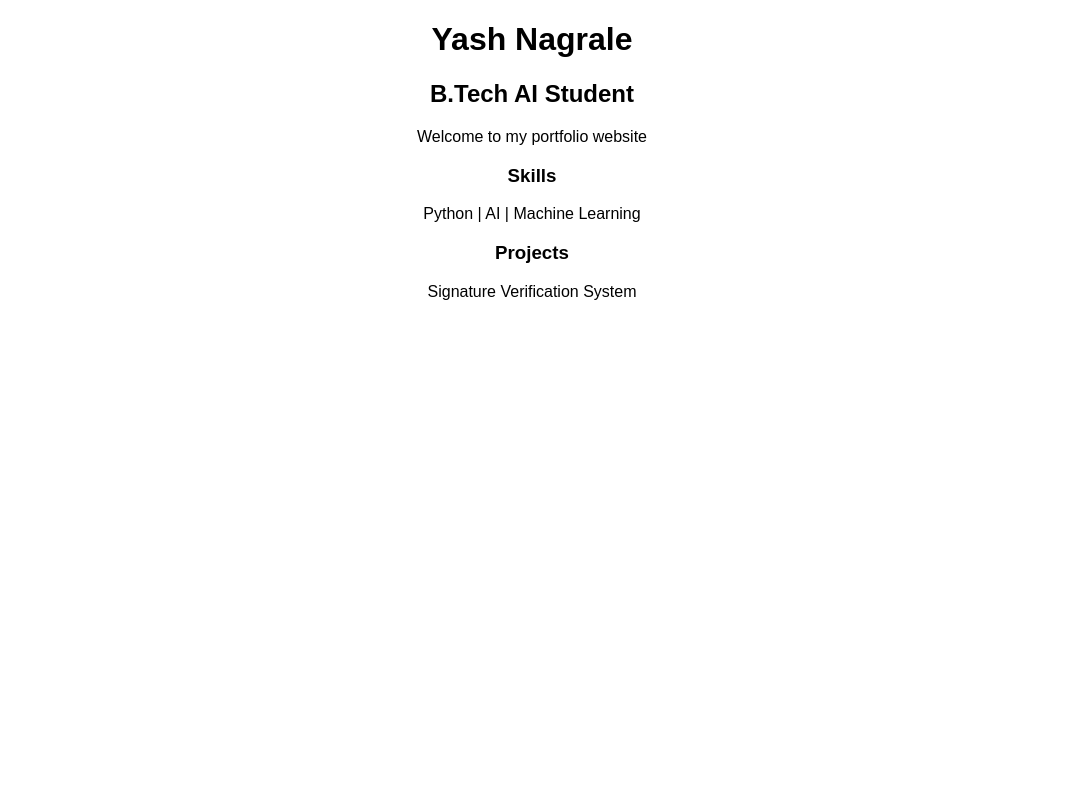
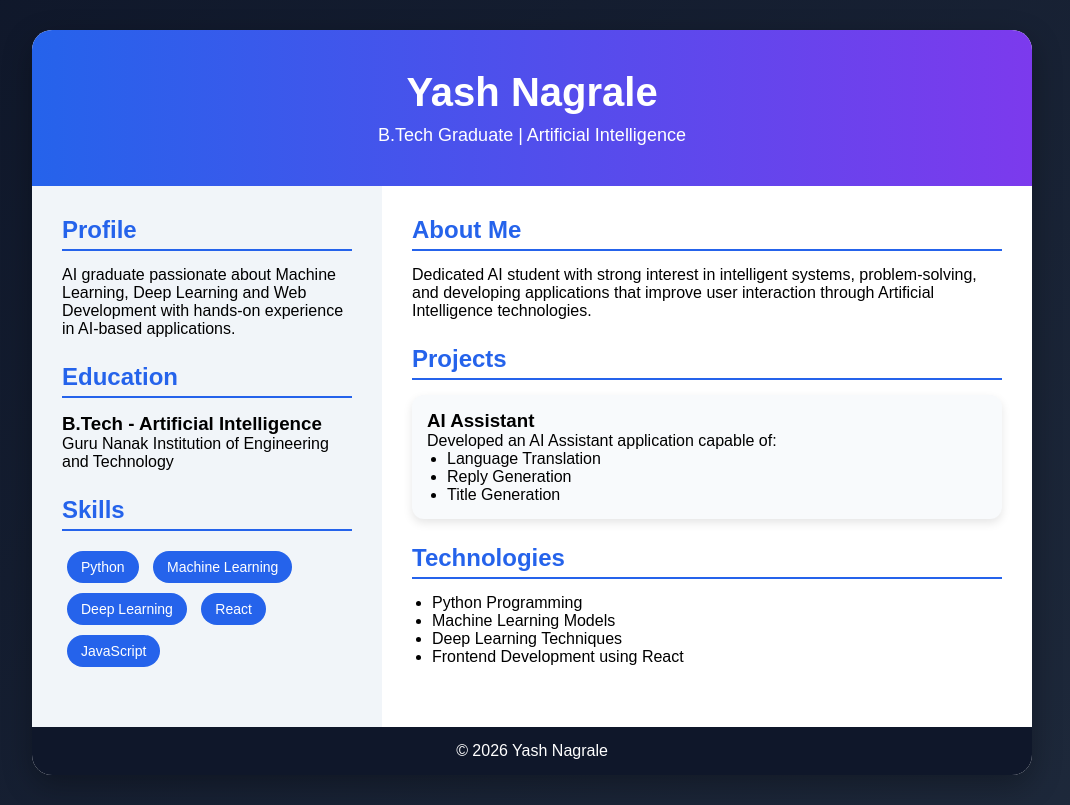
Before and after one commit to yashyash25/yashkaresume, a plain HTML site: page index.html in a window 1280 px wide. Shown: the whole page, without its empty margins (108-1178 px from the left). Drawn offline with Linux system fonts and the light colour scheme.

Commit message:
Refactor index.html for improved layout and styling
Updated the HTML structure and styles for the portfolio page, including changes to the header, body, and sections for skills, projects, and education.

```diff
--- a/index.html
+++ b/index.html
@@ -1,22 +1,203 @@
 <!DOCTYPE html>
-<html>
+<html lang="en">
 <head>
-<title>Yash Portfolio</title>
+<meta charset="UTF-8">
+<meta name="viewport" content="width=device-width, initial-scale=1.0">
+<title>Yash Nagrale Resume</title>
+
+<style>
+*{
+margin:0;
+padding:0;
+box-sizing:border-box;
+font-family:Arial, sans-serif;
+}
+
+body{
+background:linear-gradient(135deg,#0f172a,#1e293b);
+padding:30px;
+}
+
+.container{
+max-width:1000px;
+margin:auto;
+background:white;
+border-radius:20px;
+overflow:hidden;
+box-shadow:0px 10px 30px rgba(0,0,0,0.3);
+}
+
+.header{
+background:linear-gradient(90deg,#2563eb,#7c3aed);
+color:white;
+padding:40px;
+text-align:center;
+}
+
+.header h1{
+font-size:40px;
+}
+
+.header p{
+margin-top:10px;
+font-size:18px;
+}
+
+.main{
+display:grid;
+grid-template-columns:35% 65%;
+}
+
+.left{
+background:#f1f5f9;
+padding:30px;
+}
+
+.right{
+padding:30px;
+}
+
+.section{
+margin-bottom:25px;
+}
+
+.section h2{
+color:#2563eb;
+margin-bottom:15px;
+border-bottom:2px solid #2563eb;
+padding-bottom:5px;
+}
+
+.skill{
+background:#2563eb;
+color:white;
+display:inline-block;
+padding:8px 14px;
+margin:5px;
+border-radius:20px;
+font-size:14px;
+}
+
+.project-card{
+background:#f8fafc;
+padding:15px;
+border-radius:12px;
+box-shadow:0px 4px 10px rgba(0,0,0,0.1);
+margin-top:10px;
+}
+
+ul{
+padding-left:20px;
+}
+
+.footer{
+text-align:center;
+padding:15px;
+background:#0f172a;
+color:white;
+}
+
+</style>
+
 </head>
 
-<body style="font-family:Arial; text-align:center">
+<body>
 
+<div class="container">
+
+<div class="header">
 <h1>Yash Nagrale</h1>
+<p>B.Tech Graduate | Artificial Intelligence</p>
+</div>
 
-<h2>B.Tech AI Student</h2>
+<div class="main">
 
-<p>Welcome to my portfolio website</p>
+<div class="left">
 
-<h3>Skills</h3>
-<p>Python | AI | Machine Learning</p>
+<div class="section">
+<h2>Profile</h2>
+<p>
+AI graduate passionate about Machine Learning, Deep Learning and Web Development with hands-on experience in AI-based applications.
+</p>
+</div>
 
-<h3>Projects</h3>
-<p>Signature Verification System</p>
+<div class="section">
+<h2>Education</h2>
+
+<h3>B.Tech - Artificial Intelligence</h3>
+<p>
+Guru Nanak Institution of Engineering and Technology
+</p>
+
+</div>
+
+<div class="section">
+<h2>Skills</h2>
+
+<span class="skill">Python</span>
+<span class="skill">Machine Learning</span>
+<span class="skill">Deep Learning</span>
+<span class="skill">React</span>
+<span class="skill">JavaScript</span>
+
+</div>
+
+</div>
+
+<div class="right">
+
+<div class="section">
+<h2>About Me</h2>
+
+<p>
+Dedicated AI student with strong interest in intelligent systems, problem-solving, and developing applications that improve user interaction through Artificial Intelligence technologies.
+</p>
+
+</div>
+
+<div class="section">
+
+<h2>Projects</h2>
+
+<div class="project-card">
+
+<h3>AI Assistant</h3>
+
+<p>
+Developed an AI Assistant application capable of:
+</p>
+
+<ul>
+<li>Language Translation</li>
+<li>Reply Generation</li>
+<li>Title Generation</li>
+</ul>
+
+</div>
+
+</div>
+
+<div class="section">
+<h2>Technologies</h2>
+
+<ul>
+<li>Python Programming</li>
+<li>Machine Learning Models</li>
+<li>Deep Learning Techniques</li>
+<li>Frontend Development using React</li>
+</ul>
+
+</div>
+
+</div>
+
+</div>
+
+<div class="footer">
+© 2026 Yash Nagrale
+</div>
+
+</div>
 
 </body>
 </html>
```
